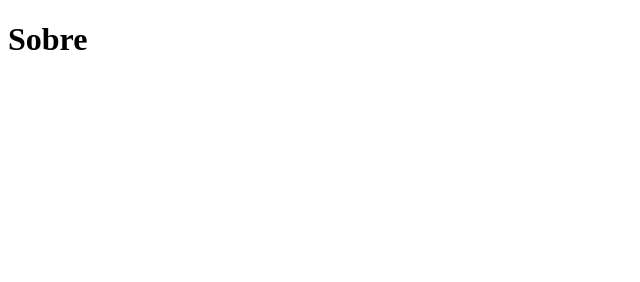
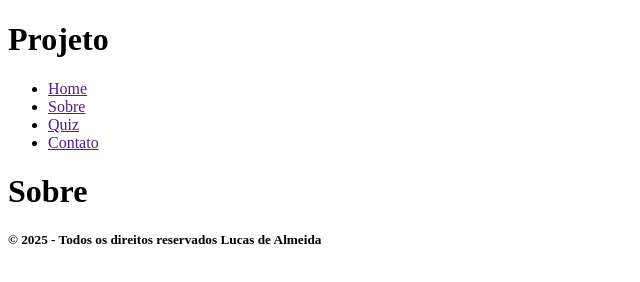
Before and after one commit to LASSc-9/projeto4, a plain HTML site: page src/pages/sobre.html in a window 1280 px wide. Shown: the whole page, without its empty margins (0-640 px from the left). Drawn offline with Linux system fonts and the light colour scheme.

Commit message:
preparando as estruturas cemanticas

```diff
--- a/src/pages/sobre.html
+++ b/src/pages/sobre.html
@@ -1,12 +1,26 @@
 <!DOCTYPE html>
 <html lang="en">
-<head>
-    <meta charset="UTF-8">
-    <meta name="viewport" content="width=device-width, initial-scale=1.0">
-    <link rel="stylesheet" href="../css/estilo.css">
+  <head>
+    <meta charset="UTF-8" />
+    <meta name="viewport" content="width=device-width, initial-scale=1.0" />
+    <link rel="stylesheet" href="../css/estilo.css" />
     <title>Sobre</title>
-</head>
-<body>
+  </head>
+  <body>
+    <header>
+      <h1 id="logo">Projeto</h1>
+      <nav>
+        <ul>
+          <li><a href="">Home</a></li>
+          <li><a href="">Sobre</a></li>
+          <li><a href="">Quiz</a></li>
+          <li><a href="">Contato</a></li>
+        </ul>
+      </nav>
+    </header>
     <h1>Sobre</h1>
-</body>
+    <footer>
+      <h5>&copy; 2025 - Todos os direitos reservados Lucas de Almeida</h5>
+    </footer>
+  </body>
 </html>
```
Also changed, not shown: index.html (+25 -7 lines), src/pages/contato.html (+22 -7 lines), src/pages/quiz.html (+21 -7 lines).
